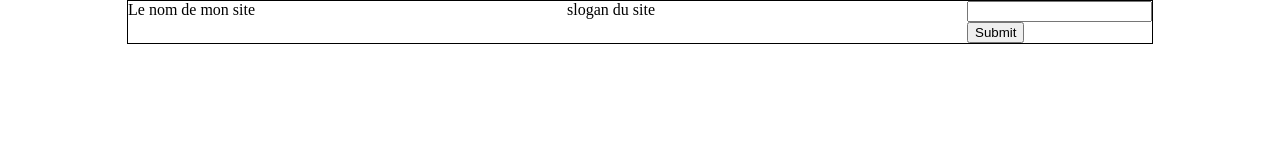
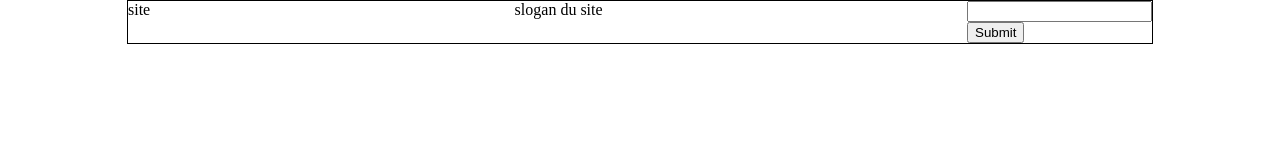
Before and after one commit to zizdevweb/gestionDeStock, a plain HTML site: page index.html in a window 1280 px wide. Drawn offline with Linux system fonts and the light colour scheme.

Commit message:
modification logo

```diff
--- a/index.html
+++ b/index.html
@@ -11,7 +11,7 @@
 
         <header>
                 <div id="container">
-                        <div id="logo">Le nom de mon site</div>
+                        <div id="logo">site</div>
                         <div class="logo">slogan du site</div>
                         <div id="seach-items">
                             <div><input type="text"></div>
```
